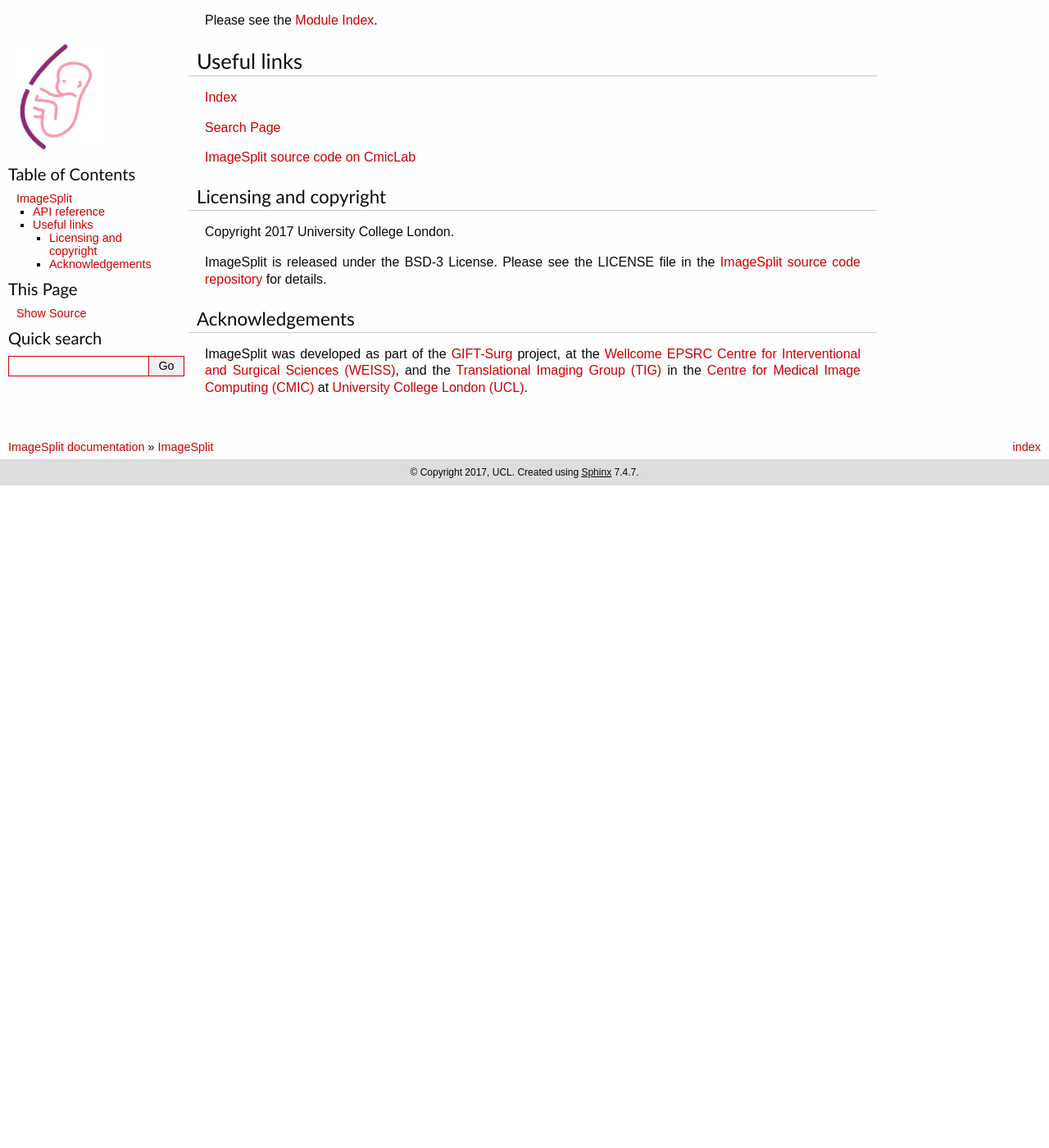
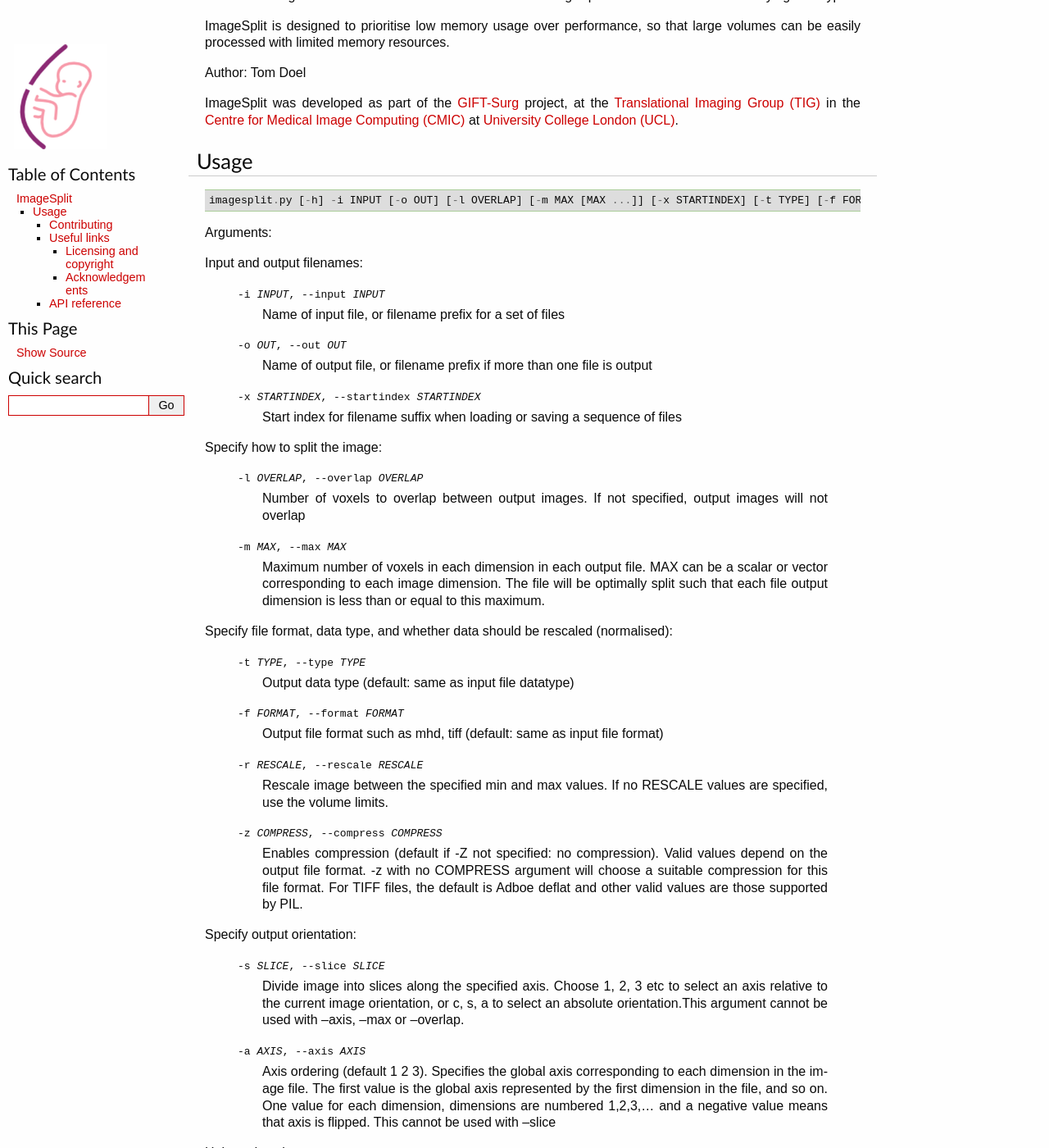
Before and after one commit to tomdoel/ImageSplit, a Sphinx documentation site: the page built from doc/source/index.rst, in a window 1280 px wide and 1400 px high, scrolled down 270 px. Shown: the whole window at 82% size. Built offline with Sphinx 7.4.7, drawn with Linux system fonts in a browser that asks for light colours; formulas are drawn with MathJax 3; before the commit the page ends 900 px from its top, so only the background shows below that; part of the change alters nothing that is shown; some of the changed text lies outside the part shown.

```diff
--- a/README.rst
+++ b/README.rst
@@ -137,8 +137,3 @@ Supported by `Wellcome`_ and `EPSRC`_.
 .. _`EPSRC`: https://www.epsrc.ac.uk/
 .. _`contributing guidelines`: https://cmiclab.cs.ucl.ac.uk/GIFT-Surg/ImageSplit/blob/master/CONTRIBUTING.rst
 .. _`license file`: https://cmiclab.cs.ucl.ac.uk/GIFT-Surg/ImageSplit/blob/master/LICENSE
-
-
-.. toctree::
-   :maxdepth: 4
-   :caption: Contents:
--- a/doc/source/index.rst
+++ b/doc/source/index.rst
@@ -4,66 +4,20 @@
    contain the root `toctree` directive.
 
 
-ImageSplit
-==========
-
-ImageSplit is a utility for splitting very large image volumes into multiple overlapping sub-volumes, and for recombining sub-volumes into a one or more volumes. ImageSplit can also convert the underlying data types.
-ImageSplit is designed to prioritise low memory usage over performance, so that large volumes can be easily processed with limited memory resources.
-
-
-Author: Tom Doel
-
-
+.. include:: ../../README.rst
 
 
 API reference
 ^^^^^^^^^^^^^
 
-Please see the :ref:`modindex`.
-
-
-Useful links
-^^^^^^^^^^^^
+:ref:`modindex`.
 
 :ref:`genindex`
 
 :ref:`search`
 
-`ImageSplit source code on CmicLab`_
-
-
-.. _`ImageSplit source code on CmicLab`: https://cmiclab.cs.ucl.ac.uk/GIFT-Surg/ImageSplit
-
-
-
-Licensing and copyright
------------------------
-
-Copyright 2017 University College London.
-
-ImageSplit is released under the BSD-3 License.
-Please see the LICENSE file in the `ImageSplit source code repository`_ for details.
-
-
-Acknowledgements
-----------------
-
-ImageSplit was developed as part of the `GIFT-Surg`_ project, at the `Wellcome EPSRC Centre for Interventional and Surgical Sciences (WEISS)`_, and the `Translational Imaging Group (TIG)`_ in the `Centre for Medical Image Computing (CMIC)`_ at `University College London (UCL)`_.
-
-
-
-.. _`Wellcome EPSRC Centre for Interventional and Surgical Sciences (WEISS)`: http://www.ucl.ac.uk/weiss
-.. _`Translational Imaging Group (TIG)`: http://cmictig.cs.ucl.ac.uk
-.. _`GIFT-Surg`: https://www.gift-surg.ac.uk
-.. _`ImageSplit source code repository`: https://cmiclab.cs.ucl.ac.uk/GIFT-Surg/ImageSplit
-.. _`Centre for Medical Image Computing`: http://cmic.cs.ucl.ac.uk/
-.. _`Centre for Medical Image Computing (CMIC)`: http://cmic.cs.ucl.ac.uk/
-.. _`University College London (UCL)`: http://www.ucl.ac.uk/
-.. _`Wellcome Trust`: https://wellcome.ac.uk/
-.. _`Engineering and Physical Sciences Research Council (EPSRC)`: https://www.epsrc.ac.uk/
-.. _`National Institute for Health Research (NIHR)`: https://www.nihr.ac.uk/
 
 
 .. toctree::
-   :maxdepth: 4
-   :caption: Contents:
+    :maxdepth: 4
+    :caption: Contents:
```
